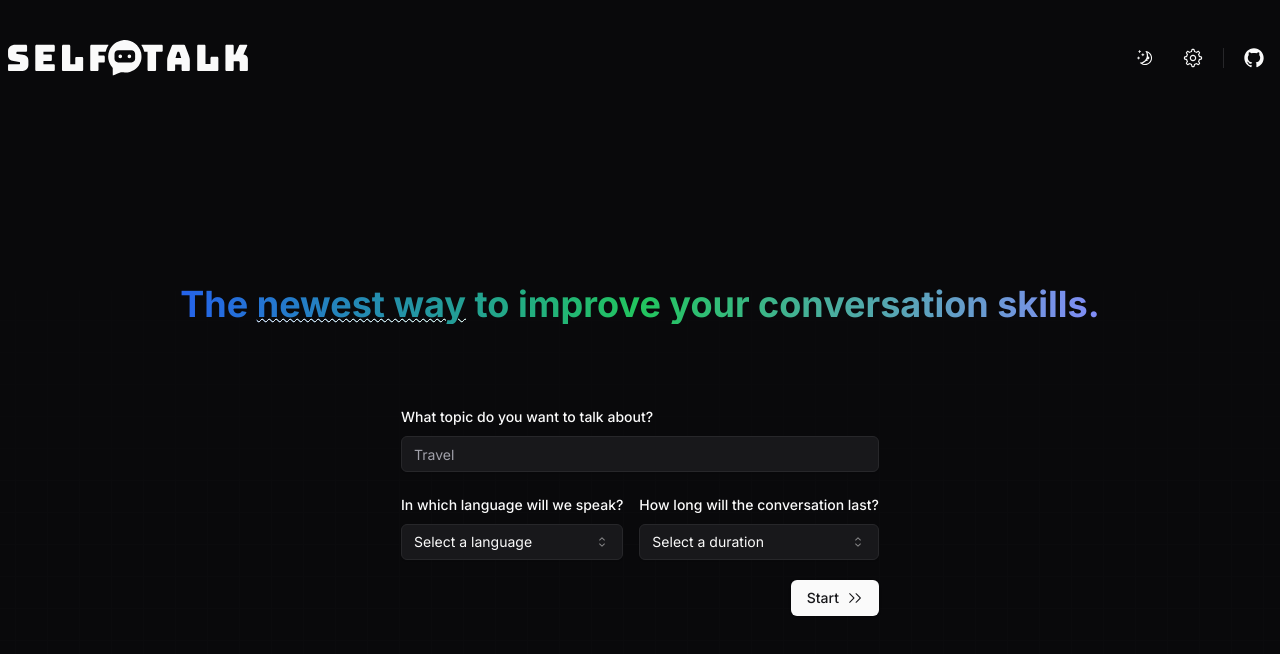
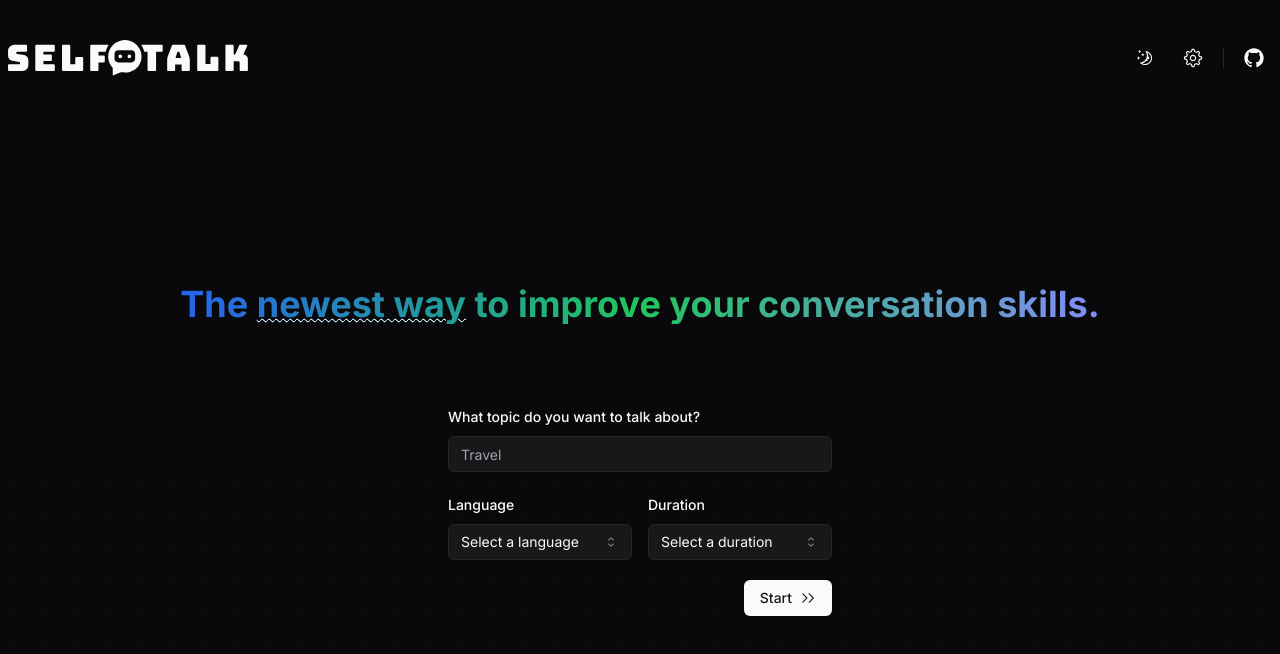
Before and after one commit to matheusTA/self-talk, a Next.js app: page / in a window 1280 px wide. Shown: the top 654 px of the page. Built offline with nearby package versions, Linux system fonts and the light colour scheme.

Commit message:
feat: create a page structure settings

```diff
--- a/src/app/(home)/create-chat-form.tsx
+++ b/src/app/(home)/create-chat-form.tsx
@@ -47,7 +47,7 @@ export default function CreateChatForm() {
     <Form {...form}>
       <form
         onSubmit={form.handleSubmit(onSubmit)}
-        className="flex flex-col gap-5"
+        className="flex w-96 flex-col gap-5"
       >
         <FormField
           control={form.control}
@@ -68,8 +68,8 @@ export default function CreateChatForm() {
             control={form.control}
             name="lang"
             render={({ field }) => (
-              <FormItem>
-                <FormLabel>In which language will we speak?</FormLabel>
+              <FormItem className="lg:flex-1">
+                <FormLabel>Language</FormLabel>
                 <Select
                   onValueChange={field.onChange}
                   defaultValue={field.value}
@@ -93,8 +93,8 @@ export default function CreateChatForm() {
             control={form.control}
             name="duration"
             render={({ field }) => (
-              <FormItem>
-                <FormLabel>How long will the conversation last?</FormLabel>
+              <FormItem className="lg:flex-1">
+                <FormLabel>Duration</FormLabel>
                 <Select
                   onValueChange={field.onChange}
                   defaultValue={field.value}
--- a/src/app/layout.tsx
+++ b/src/app/layout.tsx
@@ -27,7 +27,7 @@ export default function RootLayout({
           disableTransitionOnChange
         >
           <Background>
-            <div className="mx-auto flex size-full max-w-7xl flex-col p-2">
+            <div className="relative mx-auto flex size-full max-w-7xl flex-col p-2">
               <Header />
               <div className="size-full">{children}</div>
             </div>
--- /dev/null
+++ b/src/app/settings/keys/page.tsx
@@ -0,0 +1,8 @@
+export default function KeysPage() {
+  return (
+    <div className="p-4">
+      <h1>Keys</h1>
+      <p>Manage your API keys here.</p>
+    </div>
+  );
+}
--- /dev/null
+++ b/src/app/settings/layout.tsx
@@ -0,0 +1,28 @@
+import { LockClosedIcon } from "@radix-ui/react-icons";
+import Link from "next/link";
+
+export default function SettingsLayout({
+  children,
+}: Readonly<{
+  children: React.ReactNode;
+}>) {
+  return (
+    <div className="flex size-full pt-20">
+      <div className="w-52 space-y-5 border-r p-2">
+        <h1 className="text-3xl font-semibold">Settings</h1>
+
+        <nav>
+          <Link
+            href="/settings/keys"
+            className="flex items-center gap-2 rounded-md p-1.5 text-sm transition-colors hover:bg-accent"
+          >
+            <LockClosedIcon className="size-4" />
+            Keys
+          </Link>
+        </nav>
+      </div>
+
+      <div className="flex-1">{children}</div>
+    </div>
+  );
+}
--- a/src/components/background.tsx
+++ b/src/components/background.tsx
@@ -7,7 +7,7 @@ export default function Background({ children }: BackgroundProps) {
     <div className="relative size-full">
       <div className='absolute inset-0 bg-[url("/grid-light.svg")] bg-center bg-repeat [mask-image:linear-gradient(360deg,#0a0a0b,transparent)] dark:bg-[url("/grid-dark.svg")] dark:[mask-image:linear-gradient(360deg,#ffffff6a,transparent)]' />
 
-      <div className="relative flex size-full flex-col">{children}</div>
+      <>{children}</>
     </div>
   );
 }
--- a/src/components/header.tsx
+++ b/src/components/header.tsx
@@ -15,7 +15,7 @@ export default function Header() {
         <ThemeSwitcher />
 
         <Button asChild variant="ghost" size="icon" className="group">
-          <Link href="/settings">
+          <Link href="/settings/keys">
             <GearIcon className="size-5 group-hover:animate-spin-halfway" />
           </Link>
         </Button>
```
